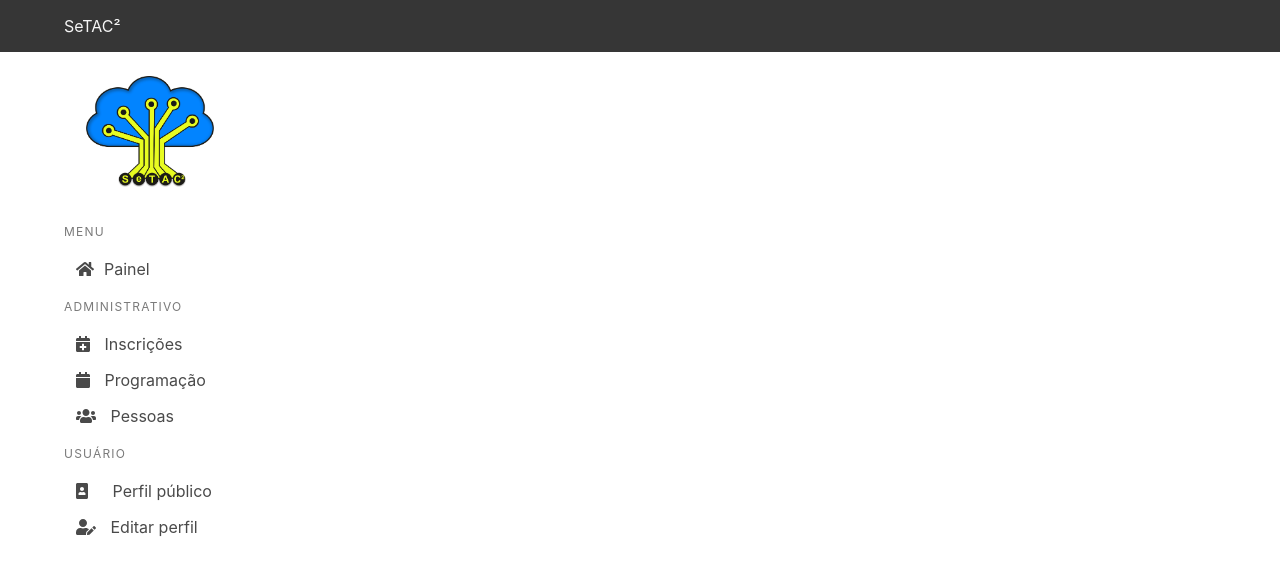
After one commit to NathalieMartins/Setac-Web, a PHP site: template src/view/templates/acesso_adm/inicio.phtml in a window 1280 px wide. The commit adds this page. Shown: the top 576 px of the page. Run offline with PHP 8.4, Linux system fonts and the light colour scheme; the template is opened without the code that fills it, so the values that code supplies are empty; some libraries are stand-ins or nearby versions.

Commit message:
Adiciona uma série de modificações
1. Cria subdiretórios em templates para as páginas do painel.
2. Adiciona o painel de administrador.
3. Adiciona arquivos css e js para estilizar e controlar os menu do
painel.
4. Outras modificações menores.

Signed-off-by: Mikael Messias <mikaelmessias@outlook.com>

```diff
--- a/src/painel/index.php
+++ b/src/painel/index.php
@@ -18,10 +18,10 @@ $page->titulo = "painel";
 $page->usuario = $usuario;
 
 if($usuario->getAcesso() == 1) {
-  $page->render("painel-user.phtml");
+  $page->render("acesso_user/inicio.phtml");
 }
 else if($usuario->getAcesso() == 2) {
-  $page->render("painel-adm.phtml");
+  $page->render("acesso_adm/inicio.phtml");
 }
 else {
   throw new Exception("Código de acesso inválido.");
--- a/src/view/css/general.css
+++ b/src/view/css/general.css
@@ -9,6 +9,10 @@
   }
 }
 
+
+.ml-5 {
+  margin-right: 5px;
+}
 .mr-5 {
   margin-right: 5px;
 }
@@ -20,3 +24,45 @@
 .ml-10 {
   margin-left: 10px;
 }
+
+.mb-20 {
+  margin-bottom: 20px;
+}
+
+.mr-20 {
+  margin-right: 20px;
+}
+
+.mb-40 {
+  margin-bottom: 40px;
+}
+
+
+
+/* PADDING */
+
+.p-20 {
+  padding: 80px;
+}
+
+.pt-20 {
+  padding-top: 20px;
+}
+
+.pl-20 {
+  padding-left: 20px;
+}
+
+.pb-20 {
+  padding-bottom: 20px;
+}
+
+.pr-20 {
+  padding-right: 20px;
+}
+
+
+.has-image-centered {
+  margin-left: auto;
+  margin-right: auto;
+}
--- /dev/null
+++ b/src/view/css/menu.css
@@ -0,0 +1,20 @@
+@media screen and (max-width: 768px) {
+  #aside_menu {
+    background-color: #eee;
+    padding: 20px 20px;
+    border-radius: 5px;
+    margin-top: -5px;
+  }
+
+  #show_menu {
+    display: block!important;
+  }
+}
+
+
+@media screen and (min-width: 769px) {
+
+  #aside_menu {
+    display: block!important;
+  }
+}
--- a/src/view/include/head_tags.phtml
+++ b/src/view/include/head_tags.phtml
@@ -5,5 +5,6 @@
 <title><?php echo "SeTAC² - " . ucfirst($this->titulo); ?></title>
 
 <link rel="stylesheet" type="text/css" href="<?php echo $this->url_root ?>view/css/bulma.css">
+<link rel="stylesheet" type="text/css" href="<?php echo $this->url_root ?>view/css/general.css">
 
 <script defer src="https://use.fontawesome.com/releases/v5.3.1/js/all.js"></script>
--- a/src/view/include/navigation.phtml
+++ b/src/view/include/navigation.phtml
@@ -50,6 +50,9 @@
             </p>
           <?php }} else if($this->modulo === "painel") {?>
             <p class="control">
+            <?php if($this->usuario->getAcesso() == 2) {?>
+              <span class="tag is-danger">ADM</span>
+            <?php }?>
               <a class="button is-dark" href="<?php echo $this->url_root ?>painel">
                 <i class="fas fa-user mr-10"></i>
                 <span>
--- /dev/null
+++ b/src/view/js/menu.js
@@ -0,0 +1,11 @@
+function switch_visibility(item_id) {
+  let dropdown = document.getElementById(item_id);
+
+
+  if(dropdown.classList.contains("is-hidden")) {
+    dropdown.classList.remove("is-hidden");
+  }
+  else {
+    dropdown.classList.add("is-hidden");
+  }
+}
--- /dev/null
+++ b/src/view/templates/acesso_adm/inicio.phtml
@@ -0,0 +1,102 @@
+<!DOCTYPE html>
+<html lang="pt-br">
+  <head>
+    <?php include_once($this->url_root . "view/include/head_tags.phtml"); ?>
+
+    <link rel="stylesheet" type="text/css" href="<?php echo $this->url_root ?>view/css/menu.css">
+  </head>
+
+  <body>
+
+    <?php include_once($this->url_root . "view/include/navigation.phtml"); ?>
+
+    <br>
+
+    <div class="container">
+      <div class="columns">
+        <div class="column is-2">
+          <div class="mb-20">
+            <figure class="image has-image-centered is-128x128">
+              <img src="<?php echo $this->url_root ?>view/img/logo.png" alt="Logo da SeTAC">
+            </figure>
+          </div>
+
+          <div id="show_menu" class="is-hidden">
+            <button class="button is-link is-bold is-fullwidth" onclick="switch_visibility('aside_menu');">Menu</button>
+          </div>
+
+          <aside id="aside_menu" class="menu is-hidden">
+            <ul class="menu-list">
+              <p class="menu-label">
+                Menu
+              </p>
+              <li>
+                <a href="#"><i class="fas fa-home mr-10"></i>Painel</a>
+              </li>
+
+              <p class="menu-label">
+                Administrativo
+              </p>
+              <li>
+                <a href="#">
+                  <i class="fas fa-calendar-plus mr-10"></i>
+                  Inscrições
+                </a>
+              </li>
+              <li>
+                <a href="#">
+                  <i class="fas fa-calendar mr-10"></i>
+                  Programação
+              </a>
+              </li>
+              <li><a onclick="switch_visibility('dd1');">
+                <i class="fas fa-users mr-10"></i>
+                Pessoas</a>
+
+                <ul id="dd1" class="is-hidden">
+                  <li>
+                    <a href="#">
+                      <i class="fas fa-id-card mr-10"></i>
+                      <span class="has-">Visualizar</span>
+                    </a>
+                  </li>
+                  <li>
+                    <a href="#">
+                      <i class="fas fa-user-plus mr-10"></i>
+                      Adicionar
+                    </a>
+                  </li>
+                </ul>
+              </li>
+
+              <p class="menu-label">
+                Usuário
+              </p>
+              <li>
+                <a href="#">
+                  <i class="fas fa-portrait mr-20"></i>
+                  Perfil público
+                </a>
+              </li>
+              <li>
+                <a href="#">
+                  <i class="fas fa-user-edit mr-10"></i>
+                  Editar perfil
+                </a>
+              </li>
+            </ul>
+          </aside>
+        </div>
+
+        <div class="column">
+          <h2><?php echo $this->usuario->getNome(); ?></h2>
+        </div>
+      </div>
+
+
+    </div>
+
+    <script src="<?php echo $this->url_root ?>view/js/navbar.js"></script>
+    <script src="<?php echo $this->url_root ?>view/js/menu.js"></script>
+  </body>
+</html>
```
Also changed, not shown: src/view/js/navbar.js (+0 -27 lines), src/view/templates/acesso_user/inicio.phtml (renamed from src/view/templates/painel-user.phtml).
